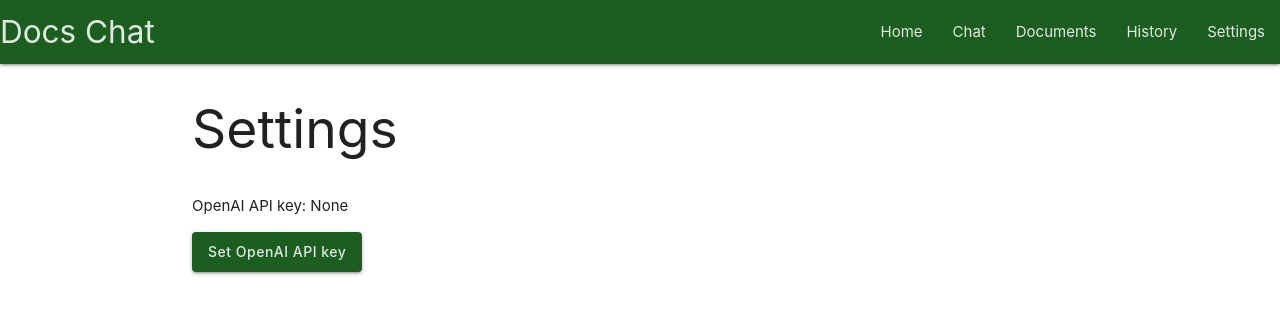
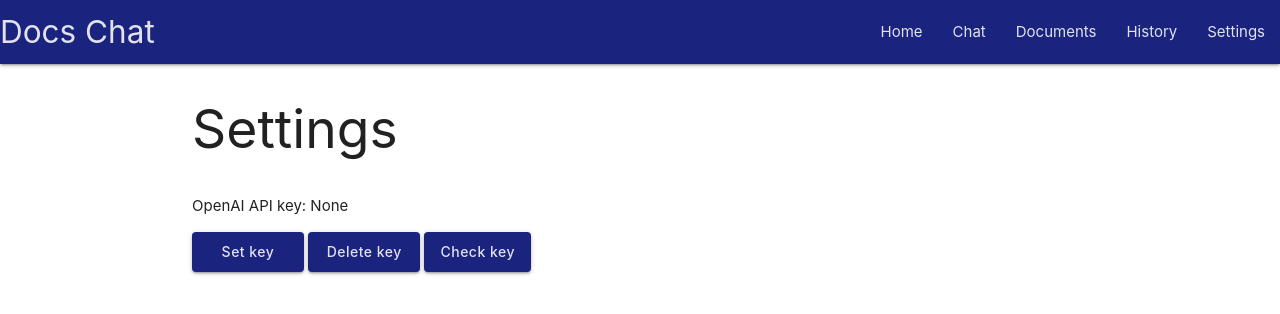
Before and after one commit to jasonbrazeal/docs-chat, a FastAPI app: page /settings in a window 1280 px wide. Shown: the top 314 px of the page. Run offline with FastAPI, Linux system fonts and the light colour scheme; data that the repository does not hold is empty.

Commit message:
add api key deletion and check; getting to work without langchain

```diff
--- a/db.py
+++ b/db.py
@@ -40,7 +40,7 @@ class PdfDocument(SQLModel, table=True):
     created_at: datetime = Field(default_factory=datetime.utcnow, nullable=False)
 
 
-def create_db_engine(db_path: str):
+def create_db_engine(db_path: Path | str):
     db_url = f'sqlite:///{db_path}'
     engine = create_engine(
         db_url, echo=logging.getLogger().isEnabledFor(logging.DEBUG),
--- a/main.py
+++ b/main.py
@@ -13,6 +13,7 @@ from fastapi.staticfiles import StaticFiles
 from fastapi.templating import Jinja2Templates
 from httpx import AsyncClient
 from openai import OpenAI
+from openai import AuthenticationError
 from pypdf import PdfReader
 from sqlmodel import Session, select
 from sqlalchemy.exc import NoResultFound
@@ -24,23 +25,24 @@ logging.getLogger().setLevel(getenv('LOGLEVEL', 'INFO'))
 logger = logging.getLogger(__name__)
 
 DOCS_PATH = Path(__file__).parent / 'vectorstore'
+MAX_FILESIZE_MB = 100
 DB_PATH = Path(__file__).parent / 'chat.db'
-MAX_FILESIZE_MB = 100
+DB_ENGINE = create_db_engine(DB_PATH)
+EMBEDDING_MODEL_NAME = 'text-embedding-ada-002'
+LLM_NAME = 'gpt-3.5-turbo'
+LLM_CLIENT = None
 
-db_engine = create_db_engine(DB_PATH)
 
 @asynccontextmanager
 async def lifespan(app: FastAPI):
     client = AsyncClient()
-    EMBEDDINGS = None
-    LLM = None
-    with Session(db_engine) as session:
+    with Session(DB_ENGINE) as session:
         statement = select(ApiKey)
         results = session.exec(statement)
         api_keys = list(results)
         if api_keys:
             api_key = api_keys[0]
-            LLM = OpenAI(openai_api_key=api_key.cred, model_name='gpt-3.5-turbo')
+            LLM_CLIENT = OpenAI(api_key=api_key.cred)
         else:
             logger.info('No API key found in db')
     yield
@@ -50,17 +52,55 @@ app = FastAPI(lifespan=lifespan)
 templates = Jinja2Templates(directory='templates')
 app.mount('/static', StaticFiles(directory='static'), name='static')
 
+
 @app.get('/')
 async def index(request: Request, hx_request: Optional[str] = Header(None)):
     context = {'request': request}
     return templates.TemplateResponse('index.html', context)
 
+
+@app.delete('/api-key')
+async def api_key_delete(request: Request, hx_request: Optional[str] = Header(None)):
+    if hx_request:
+        with Session(DB_ENGINE) as session:
+            statement = select(ApiKey)
+            results = session.exec(statement)
+            try:
+                existing_api_key = results.one()
+                session.delete(existing_api_key)
+                session.commit()
+            except NoResultFound:
+                pass
+    return PlainTextResponse('None')
+
+
+@app.get('/api-key')
+async def api_key_check(request: Request, hx_request: Optional[str] = Header(None)):
+    if hx_request:
+        with Session(DB_ENGINE) as session:
+            statement = select(ApiKey)
+            results = session.exec(statement)
+            try:
+                api_key_obj = results.one()
+                api_key = api_key_obj.cred
+                api_key_masked = (len(api_key) - 4) * '*' + api_key[-4:]
+            except NoResultFound:
+                api_key = api_key_masked = 'None'
+        LLM_CLIENT = OpenAI(api_key=api_key)
+        try:
+            models = LLM_CLIENT.models.list()
+            logger.debug(models)
+        except AuthenticationError as e:
+            return PlainTextResponse(api_key_masked + '<span class="api-key-check">❌</span>')
+        return PlainTextResponse(api_key_masked + '<span class="api-key-check">✅</span>')
+
+
 @app.post('/api-key')
-async def api_key(request: Request, hx_request: Optional[str] = Header(None)):
+async def api_key_set(request: Request, hx_request: Optional[str] = Header(None)):
     form = await request.form()
-    api_key = form.get('api-key-input', '')
+    api_key = str(form.get('api-key-input', ''))
     if hx_request and api_key:
-        with Session(db_engine) as session:
+        with Session(DB_ENGINE) as session:
             statement = select(ApiKey)
             results = session.exec(statement)
             try:
@@ -71,17 +111,15 @@ async def api_key(request: Request, hx_request: Optional[str] = Header(None)):
             api_key_obj = ApiKey(cred=api_key)
             session.add(api_key_obj)
             session.commit()
-            global EMBEDDINGS
-            global LLM
-            # TODO: error handling for incorrect api key
-            LLM = OpenAI(openai_api_key=api_key, model_name='gpt-3.5-turbo')
+            LLM_CLIENT = OpenAI(api_key=api_key)
             api_key_masked = (len(api_key) - 4) * '*' + api_key[-4:]
             return PlainTextResponse(api_key_masked)
-    return HTMLResponse('<button data-target="api-key-modal" class="btn modal-trigger green darken-4">Set OpenAI API key</button>')
+    return PlainTextResponse('None')
+
 
 @app.get('/settings')
 async def settings(request: Request, hx_request: Optional[str] = Header(None)):
-    with Session(db_engine) as session:
+    with Session(DB_ENGINE) as session:
         statement = select(ApiKey)
         results = session.exec(statement)
         api_keys = list(results)
@@ -95,9 +133,10 @@ async def settings(request: Request, hx_request: Optional[str] = Header(None)):
     context = {'request': request, 'api_key_masked': api_key_masked, 'js_file': 'settings.js'}
     return templates.TemplateResponse('settings.html', context)
 
+
 @app.get('/history')
 async def history(request: Request, hx_request: Optional[str] = Header(None)):
-    with Session(db_engine) as session:
+    with Session(DB_ENGINE) as session:
         statement = select(Chat).order_by(Chat.created_at.desc())
         results = session.exec(statement)
         chats = list(results)
@@ -105,29 +144,32 @@ async def history(request: Request, hx_request: Optional[str] = Header(None)):
     context = {'request': request, 'chats': chats, 'js_file': 'history.js'}
     return templates.TemplateResponse('history.html', context)
 
+
 @app.get('/chat/new')
 async def new_chat(request: Request, hx_request: Optional[str] = Header(None)):
-    with Session(db_engine) as session:
+    with Session(DB_ENGINE) as session:
         chat = Chat()
         session.add(chat)
         session.commit()
     return RedirectResponse('/chat', status_code=302)
 
+
 @app.get('/chat/{chat_id}')
 async def chat_data(request: Request, chat_id: Annotated[int, Path()], hx_request: Optional[str] = Header(None)):
-    with Session(db_engine) as session:
+    with Session(DB_ENGINE) as session:
         chat = session.get(Chat, chat_id)
         chat_data = ''
         for message in chat.messages:
             chat_data += f'<p>{message.sender}: {message.text}</p>'
     return HTMLResponse(chat_data)
 
+
 @app.get('/chat')
 @app.post('/chat')
 async def chat(request: Request, hx_request: Optional[str] = Header(None)):
     context = {'request': request, 'js_file': 'chat.js'}
     # load last conversation if one is present
-    with Session(db_engine) as session:
+    with Session(DB_ENGINE) as session:
         statement = select(Chat).order_by(Chat.created_at.desc()).limit(1)
         results = session.exec(statement)
         chats = list(results)
@@ -143,14 +185,19 @@ async def chat(request: Request, hx_request: Optional[str] = Header(None)):
             user_message = form.get('user_message', '').strip()
             if not user_message:
                 return HTMLResponse('')
-            vectordb = Chroma(
-                embedding_function=EMBEDDINGS,
-                persist_directory=str(DOCS_PATH),
-                client_settings=Settings(anonymized_telemetry=False)
-            )
-            retriever = vectordb.as_retriever()
-            qa = RetrievalQA.from_chain_type(llm=LLM, chain_type='stuff', retriever=retriever)
-            bot_message = qa.run(user_message)
+            # vectordb = Chroma(
+            #     embedding_function=EMBEDDINGS,
+            #     persist_directory=str(DOCS_PATH),
+            #     client_settings=Settings(anonymized_telemetry=False)
+            # )
+            # retriever = vectordb.as_retriever()
+            # qa = RetrievalQA.from_chain_type(llm=LLM, chain_type='stuff', retriever=retriever)
+            # bot_message = qa.run(user_message)
+
+            # TODO - call to chat completion endpoint with prior messages
+            #      - if vectorstore exists, pull examples from that for the prompt
+
+            bot_message = 'hello'
             context['messages'] = [Message(text=user_message, sender=Sender.USER.name, chat_id=chat.id),
                                    Message(text=bot_message, sender=Sender.BOT.name, chat_id=chat.id)]
             for message in context['messages']:
@@ -162,20 +209,22 @@ async def chat(request: Request, hx_request: Optional[str] = Header(None)):
 
     return templates.TemplateResponse('chat.html', context)
 
+
 @app.get('/documents')
 async def documents(request: Request, hx_request: Optional[str] = Header(None)):
-    with Session(db_engine) as session:
+    with Session(DB_ENGINE) as session:
         statement = select(PdfDocument)
         results = session.exec(statement)
         documents = list(results)
     context = {'request': request, 'documents': documents, 'js_file': 'documents.js'}
     return templates.TemplateResponse('documents.html', context)
 
+
 @app.post('/upload')
 async def upload(request: Request, documents: list[UploadFile], hx_request: Optional[str] = Header(None)):
     all_document_objs = []
     total_bytes = 0
-    with Session(db_engine) as session:
+    with Session(DB_ENGINE) as session:
         for document in documents:
             file_bytes = BytesIO(await document.read())
             num_file_bytes = len(file_bytes.read())
@@ -210,9 +259,10 @@ async def upload(request: Request, documents: list[UploadFile], hx_request: Opti
 
     return RedirectResponse('/documents', status_code=302)
 
+
 @app.post('/clear')
 async def clear(request: Request, hx_request: Optional[str] = Header(None)):
-    with Session(db_engine) as session:
+    with Session(DB_ENGINE) as session:
         statement = select(PdfDocument)
         results = session.exec(statement)
         for doc in list(results):
--- a/static/css/main.css
+++ b/static/css/main.css
@@ -59,3 +59,11 @@ display: inline-block;
 #index {
   display: grid;
 }
+
+#settings-actions .btn.modal-trigger {
+  width: 8em;
+}
+
+.api-key-check {
+  margin-left: .5em;
+}
--- a/static/js/settings.js
+++ b/static/js/settings.js
@@ -21,21 +21,19 @@ htmx.on("htmx:onLoadError", function(evt) {
 )
 
 htmx.on("htmx:beforeRequest", function(evt) {
-
-  // settings
-  const apiKeyInput = document.getElementById('api-key-input');
-  if (apiKeyInput) {
-    if (!apiKeyInput.value) {
-      evt.preventDefault()
+  if (evt.detail.requestConfig.verb === 'post') {
+    const apiKeyInput = document.getElementById('api-key-input');
+    if (apiKeyInput) {
+      if (!apiKeyInput.value) {
+        evt.preventDefault();
+      }
     }
   }
-
 });
 
 
 document.addEventListener('DOMContentLoaded', function() {
 
-  // settings
   const apiKeyModalElem = document.getElementById('api-key-modal');
   const apiKeyModal = M.Modal.init(apiKeyModalElem, {
     onOpenEnd: () => {
@@ -48,7 +46,6 @@ document.addEventListener('DOMContentLoaded', function() {
     }
   });
 
-  // settings
   const apiKeyForm = document.getElementById('api-key-form');
   if (apiKeyForm) {
     apiKeyForm.addEventListener('keypress', (e) => {
@@ -60,6 +57,24 @@ document.addEventListener('DOMContentLoaded', function() {
     });
   }
 
+  function submitDelete(e) {
+    const apiKeyDeleteSubmit = document.getElementById('api-key-delete');
+    console.log(apiKeyDeleteSubmit)
+    if (e.code === 'Enter') {
+      e.preventDefault();
+      apiKeyDeleteSubmit.click();
+    }
+  }
+
+  const apiKeyModalDeleteElem = document.getElementById('api-key-modal-delete');
+  const apiKeyModalDelete = M.Modal.init(apiKeyModalDeleteElem, {
+    onOpenEnd: () => {
+      document.addEventListener('keypress', submitDelete);
+    },
+    onCloseEnd: () => {
+      document.removeEventListener('keypress', submitDelete);
+    }
+  });
 
 
 });
--- a/templates/base.html
+++ b/templates/base.html
@@ -25,7 +25,7 @@
 </head>
 <body>
 
-    <nav class="green darken-4">
+    <nav class="indigo darken-4">
         <div class="nav-wrapper">
             <a href="#" class="brand-logo">Docs Chat</a>
             <ul id="nav-mobile" class="right hide-on-med-and-down">
--- a/templates/settings.html
+++ b/templates/settings.html
@@ -10,8 +10,10 @@
       </div>
     </div>
     <div class="row">
-      <div class="s12">
-        <button data-target="api-key-modal" class="btn modal-trigger green darken-4">Set OpenAI API key</button>
+      <div class="s12" id="settings-actions">
+        <button data-target="api-key-modal" class="btn modal-trigger indigo darken-4">Set key</button>
+        <button data-target="api-key-modal-delete" class="btn modal-trigger indigo darken-4">Delete key</button>
+        <button hx-get="/api-key" hx-target="#api-key" class="btn indigo darken-4">Check key</button>
       </div>
     </div>
 </div>
@@ -19,11 +21,10 @@
 
 <div id="api-key-modal" class="modal">
   <div class="modal-content">
-    <h4>Set OpenAI API key</h4>
+    <h4>Set key</h4>
     <form id="api-key-form">
       <div class="input-field col s6">
         <input placeholder="API key" id="api-key-input" name="api-key-input" type="text" class="validate" required>
-        <label for="api-key-input">API key</label>
       </div>
     </form>
   </div>
@@ -32,4 +33,14 @@
     <a hx-post="/api-key" hx-target="#api-key" hx-include="#api-key-form" id="api-key-submit" class="modal-close waves-effect btn-flat">Submit</a>
   </div>
 </div>
+
+<div id="api-key-modal-delete" class="modal">
+  <div class="modal-content">
+    <h4>Delete key?</h4>
+  </div>
+  <div class="modal-footer">
+    <a href="#!" id="api-key-delete-cancel" class="modal-close waves-effect btn-flat">Cancel</a>
+    <a hx-delete="/api-key" hx-target="#api-key" id="api-key-delete" class="modal-close waves-effect btn-flat">Submit</a>
+  </div>
+</div>
 {% endblock %}
```
